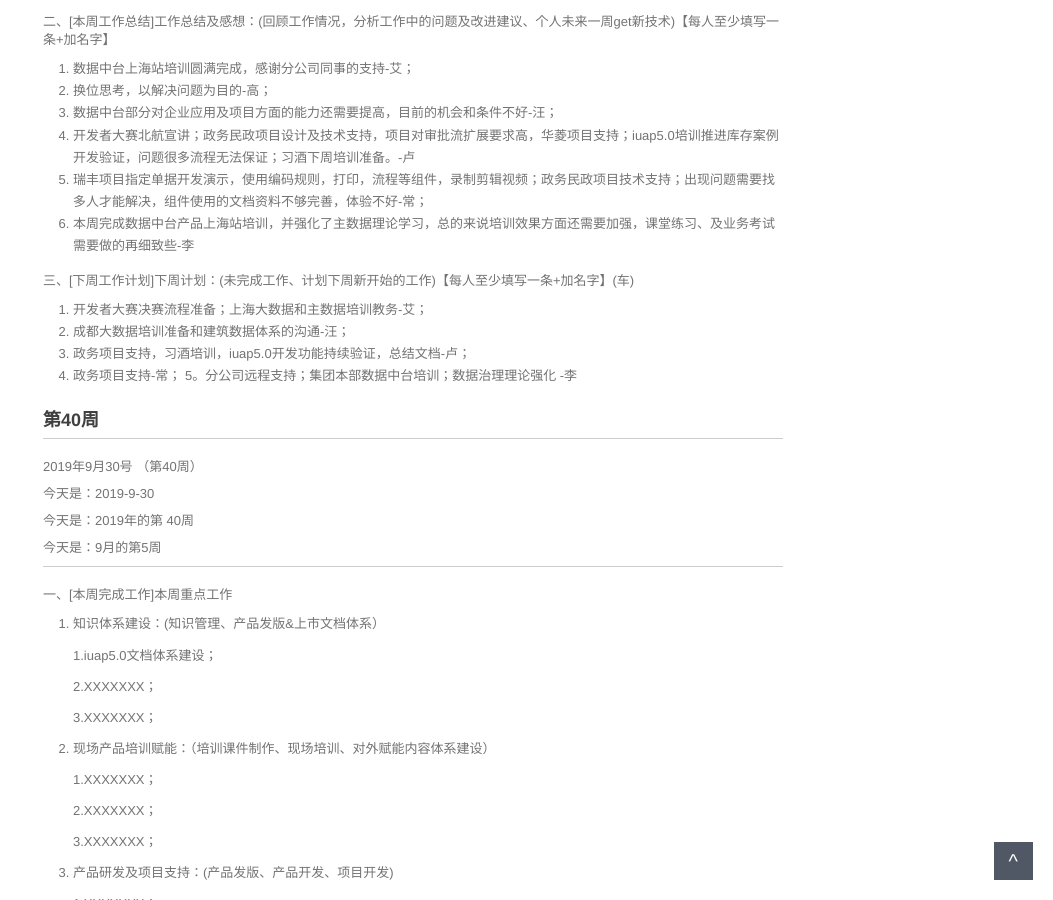
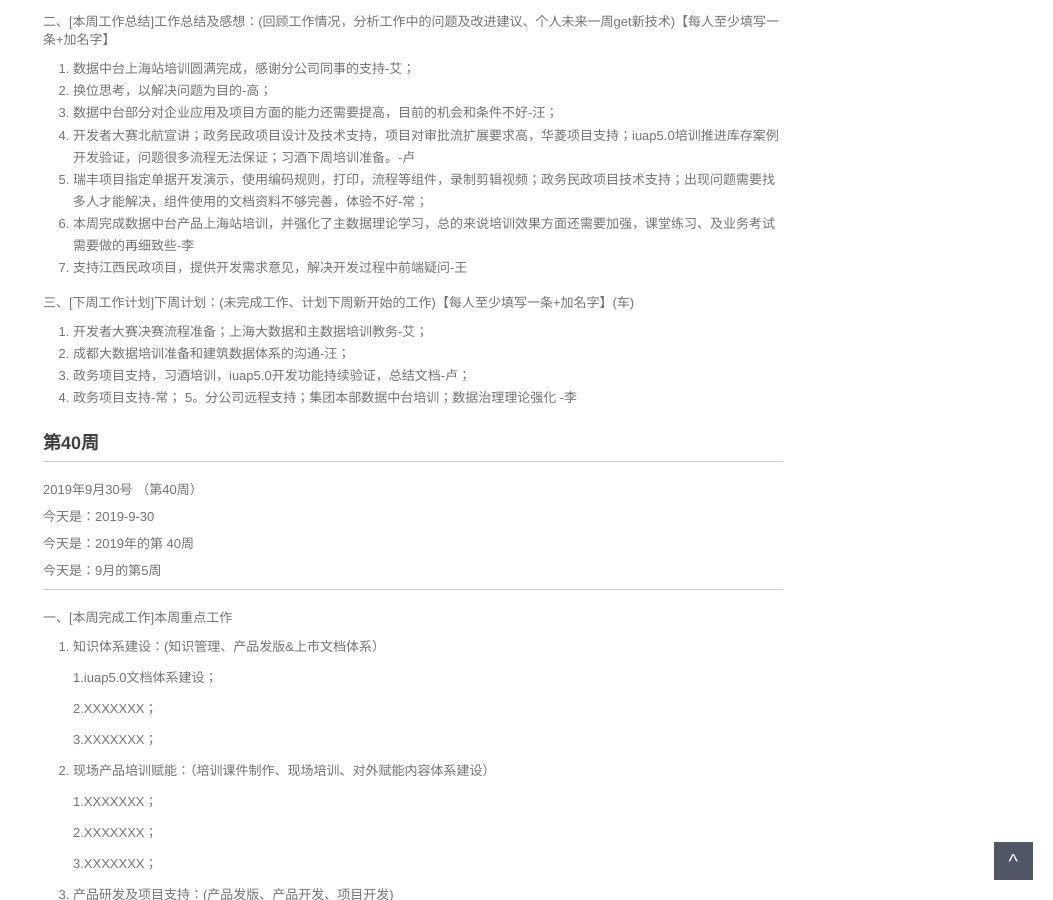
Before and after one commit to walllFlower/blog, a Jekyll site: the page built from _posts/2018-07-17-day_report_cxz.md, in a window 1280 px wide and 900 px high, scrolled down 1244 px. Shown: the whole window, without its empty margins (227-1280 px from the left). Built offline with Jekyll 4.4.1, drawn with Linux system fonts in a browser that asks for light colours; comment, search, counter and statistics services are not loaded.

Commit message:
Update 2018-07-17-day_report_cxz.md

```diff
--- a/_posts/2018-07-17-day_report_cxz.md
+++ b/_posts/2018-07-17-day_report_cxz.md
@@ -81,6 +81,7 @@ categories: 技术运营工作周报
 4. 开发者大赛北航宣讲；政务民政项目设计及技术支持，项目对审批流扩展要求高，华菱项目支持；iuap5.0培训推进库存案例开发验证，问题很多流程无法保证；习酒下周培训准备。-卢
 5. 瑞丰项目指定单据开发演示，使用编码规则，打印，流程等组件，录制剪辑视频；政务民政项目技术支持；出现问题需要找多人才能解决，组件使用的文档资料不够完善，体验不好-常；
 6. 本周完成数据中台产品上海站培训，并强化了主数据理论学习，总的来说培训效果方面还需要加强，课堂练习、及业务考试需要做的再细致些-李
+7. 支持江西民政项目，提供开发需求意见，解决开发过程中前端疑问-王
 
 三、[下周工作计划]下周计划：(未完成工作、计划下周新开始的工作)【每人至少填写一条+加名字】(车)
 
```
